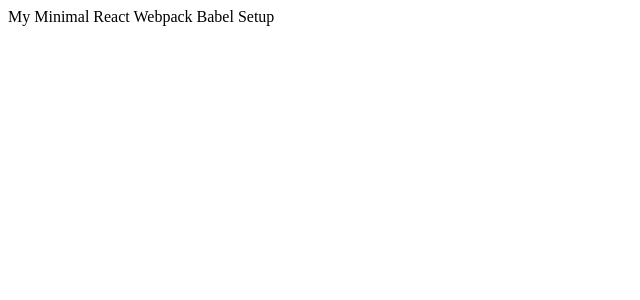
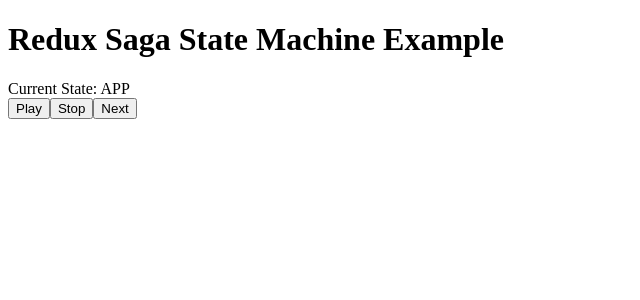
Before and after one commit to karl/redux-saga-state-machine, a React app in the folder example/: page / in a window 1280 px wide. Shown: the top 300 px of the page, without its empty margins (0-640 px from the left). Built offline with nearby package versions, Linux system fonts and the light colour scheme; the HTML template or start-up script is replaced by a standard one; what redux-saga-state-machine would draw is missing.

Commit message:
We have a working state machine!

```diff
--- a/example/src/index.tsx
+++ b/example/src/index.tsx
@@ -1,39 +1,131 @@
 import * as React from 'react';
 import * as ReactDOM from 'react-dom';
-import { Provider } from 'react-redux';
+import { connect, Provider } from 'react-redux';
 import { applyMiddleware, createStore } from 'redux';
 import createSagaMiddleware from 'redux-saga';
 import { createStateMachineSaga } from 'redux-saga-state-machine';
 
+const states = {
+  APP: 'APP',
+  PLAYING: 'PLAYING',
+  SWITCHING: 'SWITCHING',
+};
+
+const play = () => {
+  return {
+    type: 'PLAY',
+  };
+};
+const stop = () => {
+  return {
+    type: 'STOP',
+  };
+};
+const next = () => {
+  return {
+    type: 'NEXT',
+  };
+};
+const setCurrentState = (state: string) => {
+  return {
+    type: 'SET_CURRENT_STATE',
+    payload: {
+      state,
+    },
+  };
+};
+
 const initialState = {
-  test: 'yes this is a test',
+  currentState: states.APP,
 };
 
 const reducer = (state = initialState, action: any) => {
-  if (action.type === 'DO_SOMETHING') {
+  if (action.type === 'SET_CURRENT_STATE') {
     return {
       ...state,
-      doSomething: true,
+      currentState: action.payload.state,
     };
   }
   return state;
 };
 
+const selectCurrentState = (state: any) => state.currentState;
+
 const helloSaga = createStateMachineSaga({
   key: 'example-state-machine',
+  setState: setCurrentState,
+  selectState: selectCurrentState,
+  states: {
+    [states.APP]: {
+      on: {
+        ['PLAY']: states.PLAYING,
+      },
+    },
+    [states.PLAYING]: {
+      on: {
+        ['STOP']: states.APP,
+        ['NEXT']: states.SWITCHING,
+      },
+    },
+    [states.SWITCHING]: {
+      on: {
+        ['STOP']: states.APP,
+        ['PLAY']: states.PLAYING,
+      },
+    },
+  },
 });
 
 const sagaMiddleware = createSagaMiddleware();
 const store = createStore(reducer, applyMiddleware(sagaMiddleware));
 sagaMiddleware.run(helloSaga);
 
-// const action = type => store.dispatch({ type });
+const App = ({
+  currentState,
+  onPlay,
+  onStop,
+  onNext,
+}: {
+  currentState: string;
+  onPlay: any;
+  onStop: any;
+  onNext: any;
+}) => {
+  return (
+    <div>
+      <h1>Redux Saga State Machine Example</h1>
 
-const title = 'My Minimal React Webpack Babel Setup';
+      <div>Current State: {currentState}</div>
+
+      <div>
+        <button onClick={onPlay}>Play</button>
+        <button onClick={onStop}>Stop</button>
+        <button onClick={onNext}>Next</button>
+      </div>
+    </div>
+  );
+};
+
+const mapStateToProps = (state: any) => {
+  return {
+    currentState: selectCurrentState(state),
+  };
+};
+
+const mapDispatchToProps = {
+  onPlay: play,
+  onStop: stop,
+  onNext: next,
+};
+
+const ConnectedApp: any = connect(
+  mapStateToProps,
+  mapDispatchToProps,
+)(App);
 
 ReactDOM.render(
   <Provider store={store}>
-    <div>{title}</div>
+    <ConnectedApp />
   </Provider>,
   document.getElementById('app'),
 );
```
Also changed, not shown: 1 other file (tests, documents, lock files or other folders).
